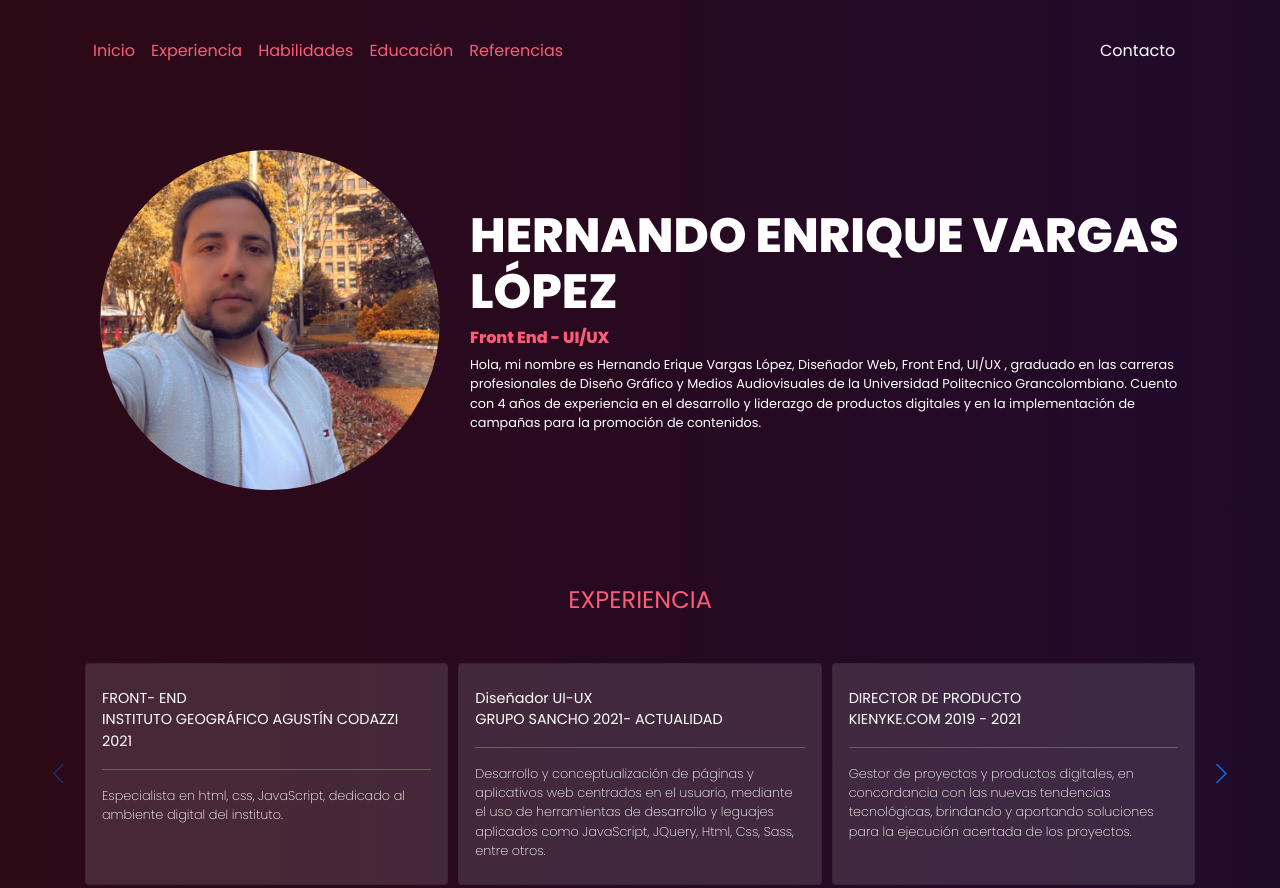
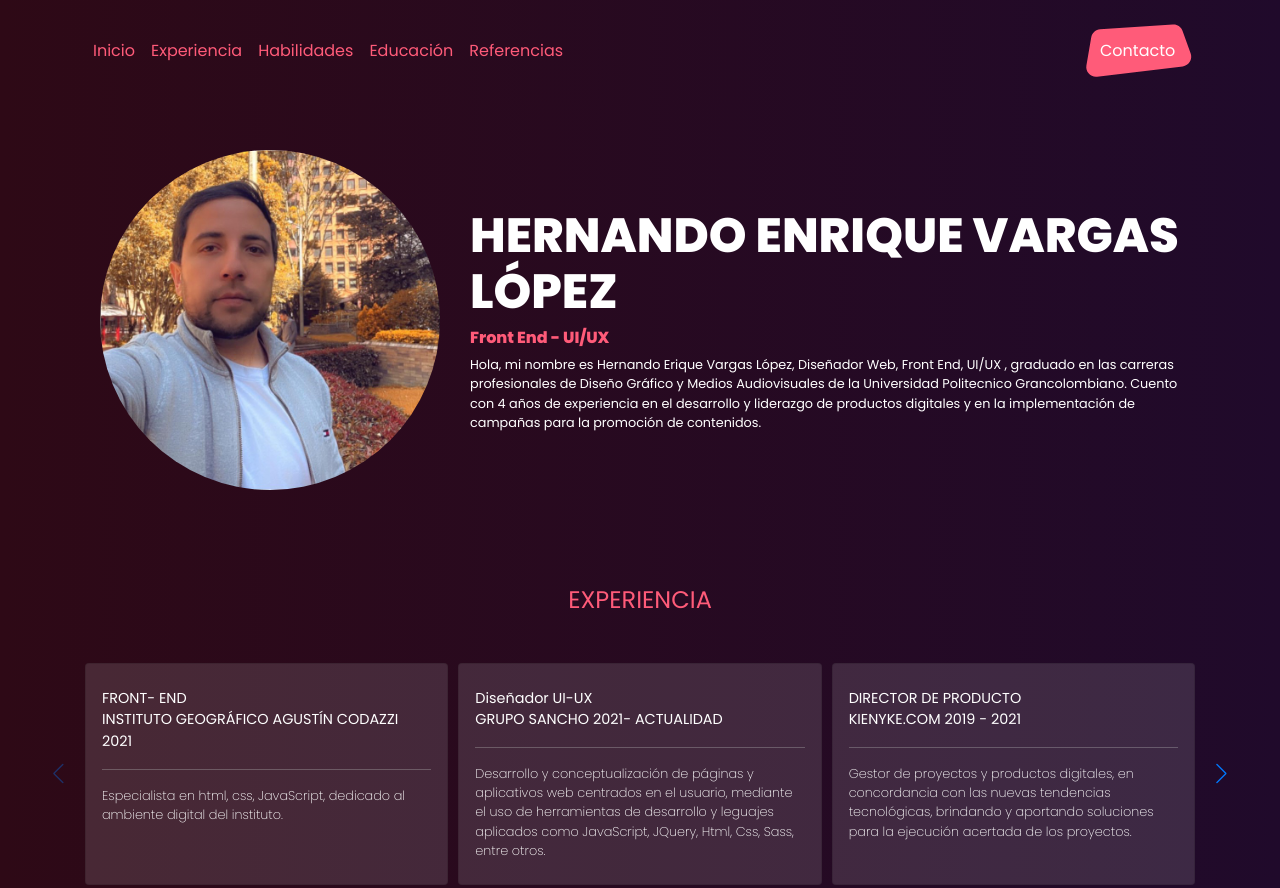
Before and after one commit to hernandovargaslopez/hernandovargas, a plain HTML site: page index.html in a window 1280 px wide. Shown: the top 888 px of the page. Drawn offline with nearby package versions, Linux system fonts and the light colour scheme; the site is published under a folder, as on GitHub Pages, so addresses that start at the root find nothing.

Commit message:
ajuste imagen css

```diff
--- a/styles.css
+++ b/styles.css
@@ -27,7 +27,7 @@ hr {
 }
 
 .nav-item.bg {
-    background-image: url(/images/boton.svg);
+    background-image: url(images/boton.svg);
     background-size: cover;
     background-repeat: no-repeat;
     width: 111px;
```
